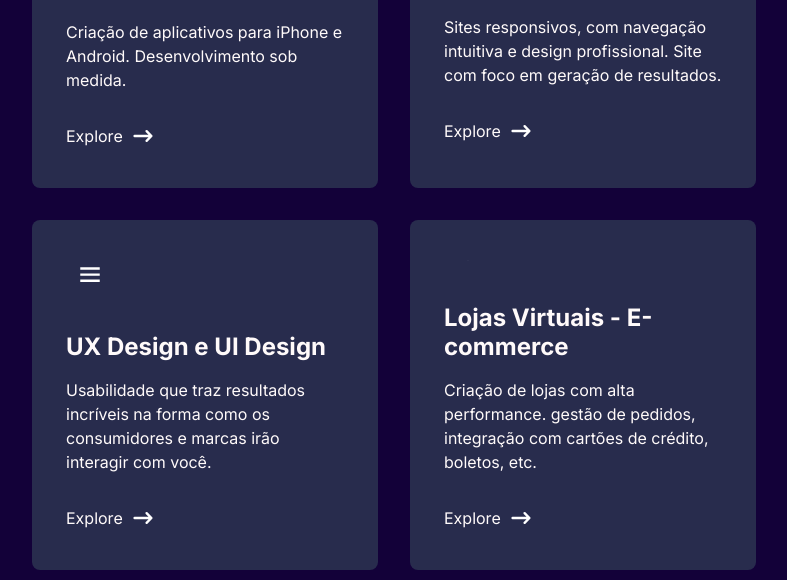
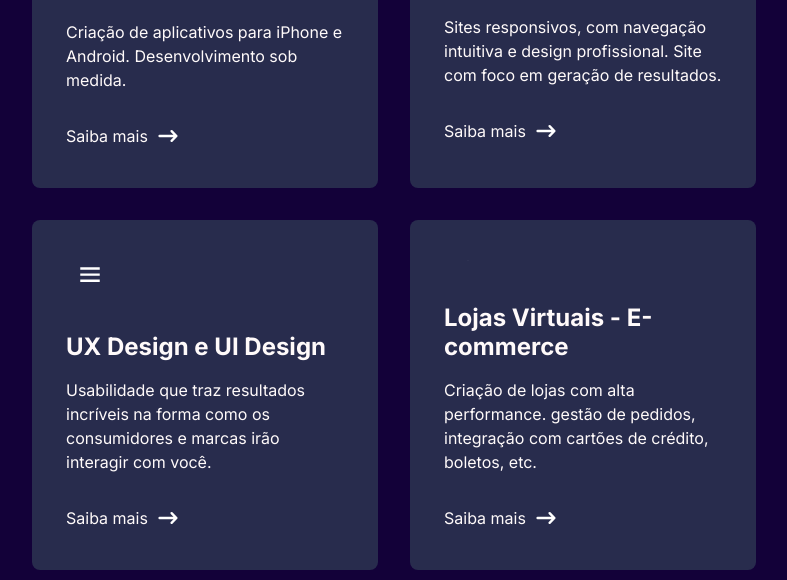
Before and after one commit to ThiagoLeaoDev/kadmus-site, a Next.js app: page / in a window 1280 px wide. Shown: the part 1233-1813 px from the top of the page, without its empty margins (246-1033 px from the left). Built offline with nearby package versions, Linux system fonts and the light colour scheme.

Commit message:
Update index.js

```diff
--- a/components/CardServices/index.js
+++ b/components/CardServices/index.js
@@ -11,7 +11,7 @@ export default function CardServices(props) {
       <SC.Title>{props.Title}</SC.Title>
       <SC.Desc>{props.Desc}</SC.Desc>
       <SC.ContainerCTA>
-        <SC.TextCTA>Explore</SC.TextCTA>
+        <SC.TextCTA>Saiba mais</SC.TextCTA> {/* Não sei se vai manter, senão vai ser necessário a criação de cards maiores que explciarão os serviços*/}
         <HiArrowNarrowRight color="white" size="1.5em"/>
       </SC.ContainerCTA>
     </SC.Card>
```
